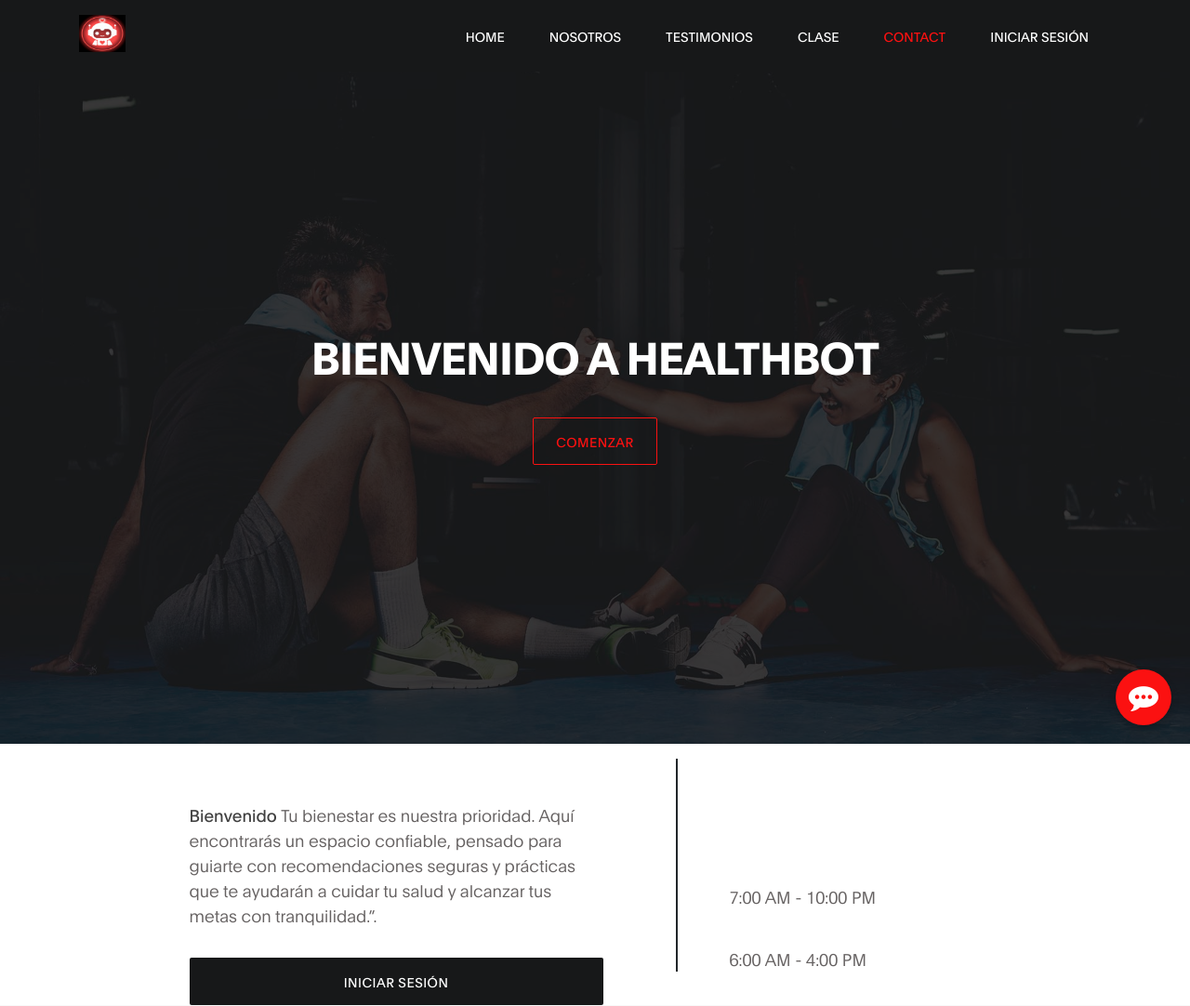
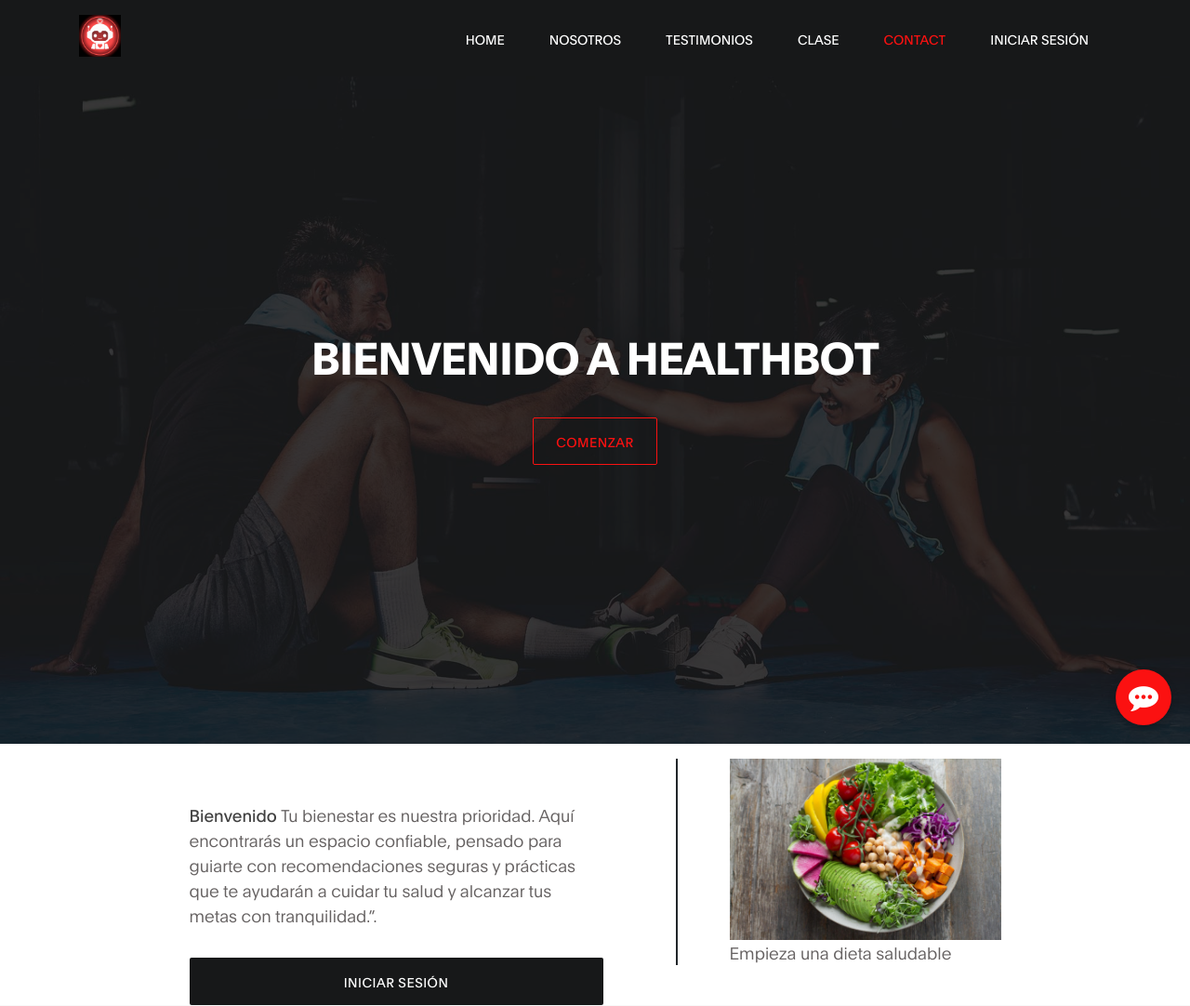
Before and after one commit to Dani5734/TecnoSystem, a PHP site: page / in a window 1280 px wide. Shown: the top 1082 px of the page at 93% size. Run offline with PHP 8.4, Linux system fonts and the light colour scheme.

Commit message:
Correcciones

```diff
--- a/css/tooplate-gymso-style.css
+++ b/css/tooplate-gymso-style.css
@@ -173,7 +173,13 @@ https://www.tooplate.com/view/2119-gymso-fitness
     color: var(--white-color);
   }
 
+.bg-color.btn-rojo {
+    background-color: var(--primary-color) !important;
+}
 
+.bg-color.btn-rojo:hover {
+    background-color: var(--dark-color) !important;
+}
 
   /*---------------------------------------
      GENERAL
--- a/index.html
+++ b/index.html
@@ -63,7 +63,8 @@ https://www.tooplate.com/view/2119-gymso-fitness
           </li>
 
           <li class="nav-item">
-          <a href="#" class="nav-link smoothScroll" data-toggle="modal" data-target="#membershipForm">Iniciar Sesión</a>
+            <a href="#" class="nav-link smoothScroll" data-toggle="modal" data-target="#IniciarSesion">Iniciar
+              Sesión</a>
           </li>
         </ul>
       </div>
@@ -111,26 +111,15 @@ https://www.tooplate.com/view/2119-gymso-fitness
             espacio confiable, pensado para guiarte con recomendaciones seguras y prácticas que te ayudarán
             a cuidar tu salud y alcanzar tus metas con tranquilidad.”.</p>
 
-                    <a href="#" class="btn custom-btn bg-color mt-3" data-aos="fade-up" data-aos-delay="300"
-                        data-toggle="modal" data-target="#membershipForm">Iniciar Sesión</a>
+          <a href="#" class="btn custom-btn bg-color mt-3" data-aos="fade-up" data-aos-delay="300" data-toggle="modal"
+            data-target="#IniciarSesion">Iniciar Sesión</a>
         </div>
 
         <div class="mr-lg-auto mt-3 col-lg-4 col-md-6 col-12">
           <div class="about-working-hours">
             <div>
-
-                            <h2 class="mb-4 text-white" data-aos="fade-up" data-aos-delay="500">Working hours</h2>
-
-                            <strong class="d-block" data-aos="fade-up" data-aos-delay="600">Sunday : Closed</strong>
-
-                            <strong class="mt-3 d-block" data-aos="fade-up" data-aos-delay="700">Monday -
-                                Friday</strong>
-
-                            <p data-aos="fade-up" data-aos-delay="800">7:00 AM - 10:00 PM</p>
-
-                            <strong class="mt-3 d-block" data-aos="fade-up" data-aos-delay="700">Saturday</strong>
-
-                            <p data-aos="fade-up" data-aos-delay="800">6:00 AM - 4:00 PM</p>
+             <img src="images/comida.jpg" class="img-fluid" alt="Trainer">
+              <p data-aos="fade-up" data-aos-delay="800">Empieza una dieta saludable</p>
             </div>
           </div>
         </div>
@@ -437,19 +424,15 @@ https://www.tooplate.com/view/2119-gymso-fitness
     </div>
   </section>
 
-
-
-
-
   <!-- Modal y formulario-->
-    <div class="modal fade" id="membershipForm" tabindex="-1" role="dialog" aria-labelledby="membershipFormLabel"
+  <div class="modal fade" id="IniciarSesion" tabindex="-1" role="dialog" aria-labelledby="IniciarSesionLabel"
     aria-hidden="true">
     <div class="modal-dialog" role="document">
 
       <div class="modal-content">
         <div class="modal-header">
 
-                    <h2 class="modal-title" id="membershipFormLabel">Membership Form</h2>
+          <h2 class="modal-title" id="IniciarSesionLabel">Iniciar Sesión</h2>
 
           <button type="button" class="close" data-dismiss="modal" aria-label="Close">
             <span aria-hidden="true">&times;</span>
@@ -458,23 +441,15 @@ https://www.tooplate.com/view/2119-gymso-fitness
 
         <div class="modal-body">
           <form class="membership-form webform" role="form">
-                        <input type="text" class="form-control" name="cf-name" placeholder="John Doe">
+            <input type="email" class="form-control" name="cf-email" placeholder="Correo Electrónico">
 
-                        <input type="email" class="form-control" name="cf-email" placeholder="Johndoe@gmail.com">
+            <input type="password" class="form-control" name="cf-password" placeholder="Contraseña">
 
-                        <input type="tel" class="form-control" name="cf-phone" placeholder="123-456-7890"
-                            pattern="[0-9]{3}-[0-9]{3}-[0-9]{4}" required>
+            <button type="submit" class="form-control" id="submit-button" name="submit">Iniciar Sesión</button>
 
-                        <textarea class="form-control" rows="3" name="cf-message"
-                            placeholder="Additional Message"></textarea>
-
-                        <button type="submit" class="form-control" id="submit-button" name="submit">Submit
-                            Button</button>
-
-                        <div class="custom-control custom-checkbox">
-                            <input type="checkbox" class="custom-control-input" id="signup-agree">
-                            <label class="custom-control-label text-small text-muted" for="signup-agree">I agree to the
-                                <a href="#">Terms &amp;Conditions</a>
+                <p class="text-center mt-3">
+                  ¿No tienes cuenta? <a href="#" data-toggle="modal" data-target="#registerModal">Regístrate</a>
+                </p>
               </label>
             </div>
           </form>
```
Also changed, not shown: other parts of index.html (+80 -26 lines), images/comida.jpg (added). Lines whose indentation alone changed are shown as unchanged.
